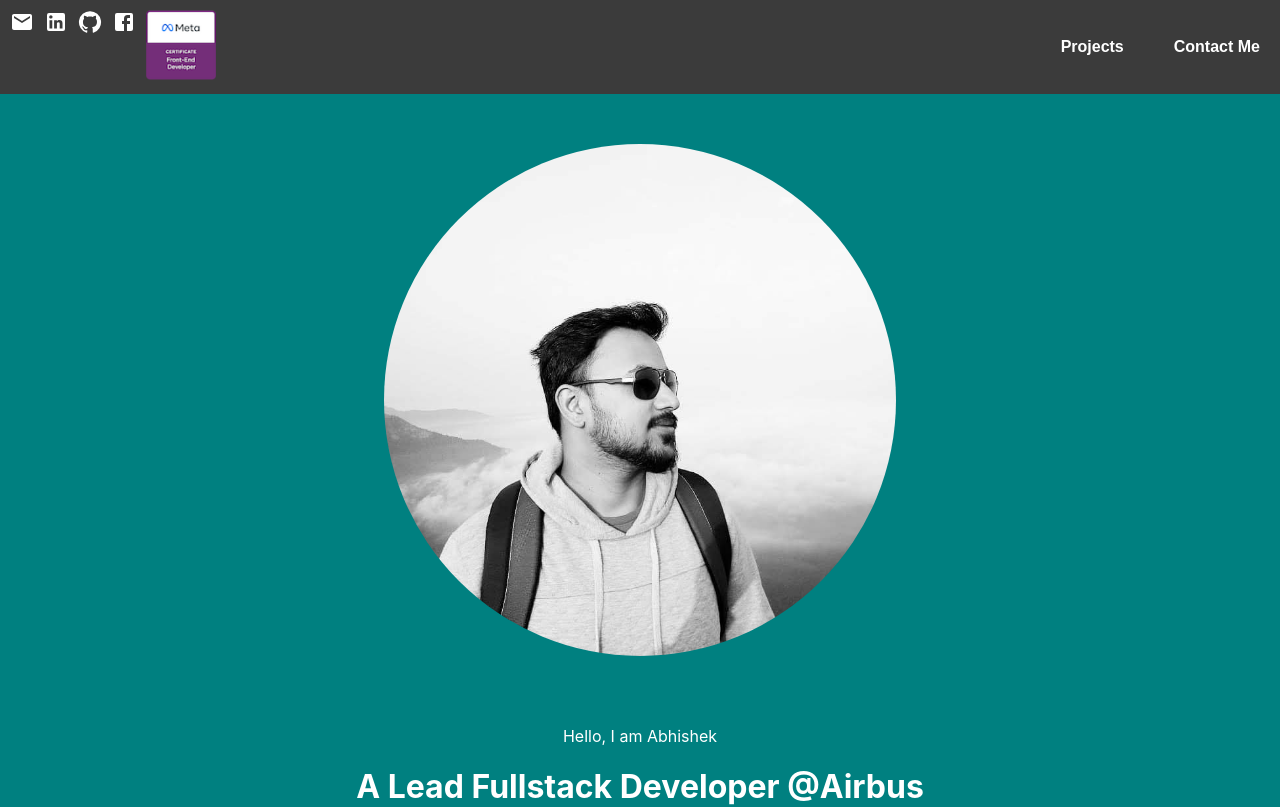
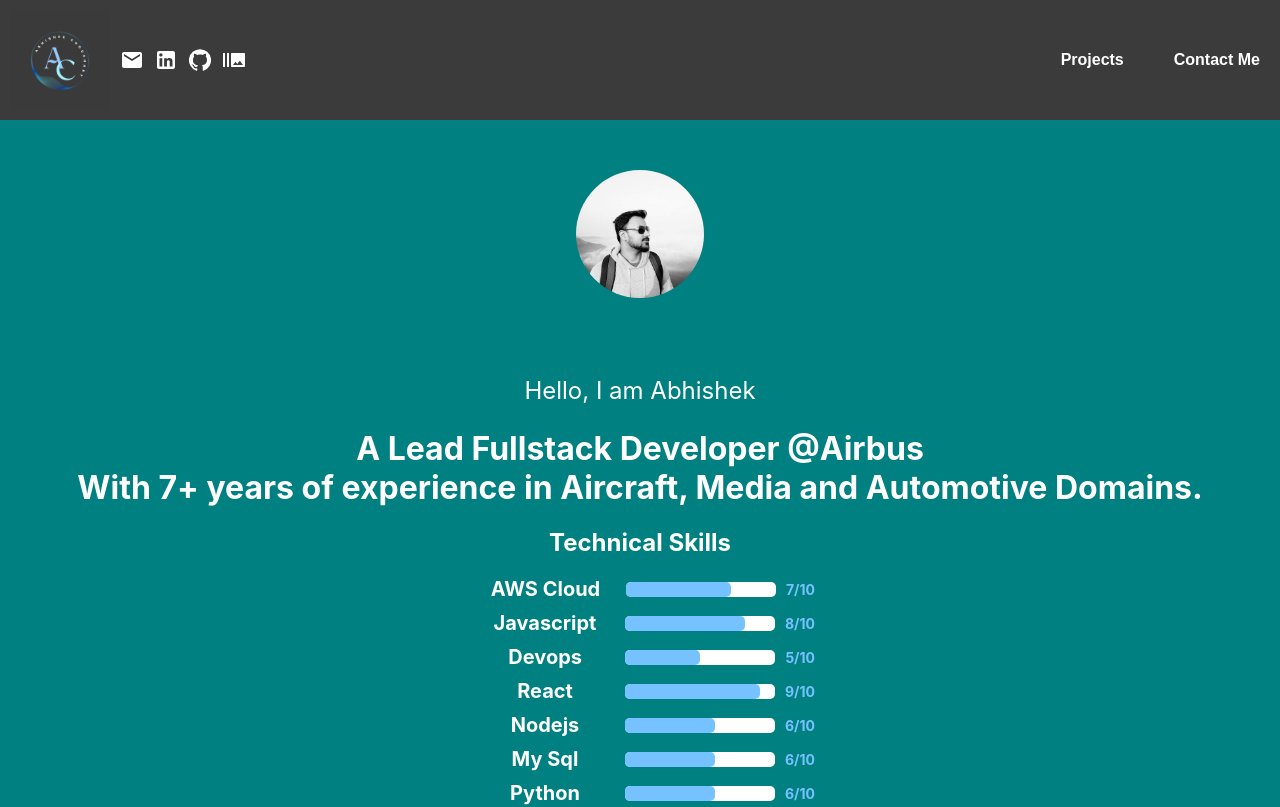
Before and after one commit to abhiscripts/myprofile, a React (Create React App) app: page / in a window 1280 px wide. Shown: the top 807 px of the page. Built offline with nearby package versions, Linux system fonts and the light colour scheme.

Commit message:
updated alt

```diff
--- a/public/index.html
+++ b/public/index.html
@@ -2,14 +2,14 @@
 <html lang="en">
   <head>
     <meta charset="utf-8" />
-    <link rel="icon" href="%PUBLIC_URL%/favicon.ico" />
+    <link rel="icon" href="%PUBLIC_URL%/logo.png" />
     <meta name="viewport" content="width=device-width, initial-scale=1" />
     <meta name="theme-color" content="#000000" />
     <meta
       name="description"
       content="Web site created using create-react-app"
     />
-    <link rel="apple-touch-icon" href="%PUBLIC_URL%/logo192.png" />
+    <link rel="apple-touch-icon" href="%PUBLIC_URL%/logo.png" />
     <!--
       manifest.json provides metadata used when your web app is installed on a
       user's mobile device or desktop. See https://developers.google.com/web/fundamentals/web-app-manifest/
--- a/src/Component/About.jsx
+++ b/src/Component/About.jsx
@@ -1,4 +1,5 @@
 import React from "react";
+import Skills from "./Skills";
 import me from "../Assets/me.jpg";
 
 export default function About() {
@@ -9,8 +10,9 @@ export default function About() {
       <h1>
         A Lead Fullstack Developer @Airbus
         <br />
-        Who knows Javascript, AWS (cloud), React, Python and Devops
+        With 7+ years of experience in Aircraft, Media and Automotive Domains.
       </h1>
+      <Skills/>
     </div>
   );
 }
--- a/src/Component/Footer.jsx
+++ b/src/Component/Footer.jsx
@@ -1,7 +1,11 @@
-import React from 'react'
+import React from "react";
+import logo from "./../Assets/logo.png";
 
 export default function Footer() {
   return (
-    <div className="footer">Abhishek © Copyright, 2023</div>
-  )
+    <div className="footer">
+      <p>Abhishek © Copyright, 2023</p>
+      <img src={logo} alt="logo" />
+    </div>
+  );
 }
--- a/src/Component/Header.jsx
+++ b/src/Component/Header.jsx
@@ -2,14 +2,16 @@ import React from "react";
 import EmailIcon from "@mui/icons-material/Email";
 import LinkedInIcon from "@mui/icons-material/LinkedIn";
 import GitHubIcon from "@mui/icons-material/GitHub";
-import FacebookIcon from "@mui/icons-material/Facebook";
+import BurstModeIcon from '@mui/icons-material/BurstMode';
 import cert from "./../Assets/cert.png";
+import logo from "./../Assets/logo.png";
+import { maxHeight, style } from "@mui/system";
 
 const SOCIAL_LINKS = {
-  email: "https://example.com/email",
-  github: "https://example.com/github",
-  linkedin: "https://example.com/linkedin",
-  facebook: "https://example.com/facebook",
+  email: "mailto:abhishek.kc6@gmail.com",
+  github: "https://github.com/abhiscripts",
+  linkedin: "https://www.linkedin.com/in/abhishekchoudhary1/",
+  medium: "https://medium.com/@abhishek.kc6",
 };
 export default function Header({ projectsRef, contactRef }) {
   const handleIconClick = (url) => {
@@ -26,25 +28,34 @@ export default function Header({ projectsRef, contactRef }) {
   return (
     <div className="header">
       <div className="headerSocial">
-        <EmailIcon onClick={() => handleIconClick(SOCIAL_LINKS["email"])} />
+        <img src={logo} alt="logo" />
+        <EmailIcon
+          onClick={() => handleIconClick(SOCIAL_LINKS["email"])}
+          style={{ height: "100px" }}
+        />
         <LinkedInIcon
           onClick={() => handleIconClick(SOCIAL_LINKS["linkedin"])}
+          style={{ height: "100px" }}
         />
-        <GitHubIcon onClick={() => handleIconClick(SOCIAL_LINKS["github"])} />
-        <FacebookIcon
-          onClick={() => handleIconClick(SOCIAL_LINKS["facebook"])}
+        <GitHubIcon
+          onClick={() => handleIconClick(SOCIAL_LINKS["github"])}
+          style={{ height: "100px" }}
         />
-        <a
+        <BurstModeIcon
+          onClick={() => handleIconClick(SOCIAL_LINKS["medium"])}
+          style={{ height: "100px" }}
+        />
+      </div>
+      <div className="headerPage">
+        <button onClick={scrollToProjects}>Projects</button>
+        <button onClick={scrollToContact}>Contact Me</button>
+        {/* <a
           target="_blank"
           rel="noreferrer"
           href="https://www.credly.com/badges/a428a2ea-82c4-4d3e-a5cf-f492757b3403/public_url"
         >
           <img src={cert} alt="meta cert"/>
-        </a>
-      </div>
-      <div className="headerPage">
-        <button onClick={scrollToProjects}>Projects</button>
-        <button onClick={scrollToContact}>Contact Me</button>
+        </a> */}
       </div>
     </div>
   );
--- /dev/null
+++ b/src/Component/Skills.css
@@ -0,0 +1,38 @@
+.skills-container {
+    width: 350px;
+    margin: auto; /* Add this line to move the component to the left */
+    padding-bottom: 20px;
+  }
+
+  .skill {
+    display: flex;
+    align-items: center;
+    margin-bottom: 10px;
+  }
+
+  .skill-name {
+    flex-grow: 1;
+    font-weight: bold;
+    font-size: 20px;
+    color: white;
+  }
+
+  .skill-bar {
+    width: 150px;
+    height: 15px;
+    background-color: white;
+    border-radius: 5px;
+    margin-right: 10px;
+  }
+
+  .skill-progress {
+    height: 100%;
+    background-color: #76c1ff;
+    border-radius: 5px;
+  }
+
+  .skill-rating {
+    font-size: 14px;
+    font-weight: bold;
+    color: #76c1ff;
+  }
--- /dev/null
+++ b/src/Component/Skills.jsx
@@ -0,0 +1,64 @@
+import React from "react";
+import "./Skills.css";
+
+const Skills = () => {
+  return (
+    <div className="skills-container">
+      <h2>Technical Skills</h2>
+      {skillsObject.map((skill) => {
+        return (
+          <div className="skill">
+            <span className="skill-name">{skill.name}</span>
+            <div className="skill-bar">
+              <div
+                className="skill-progress"
+                style={{ width: skill.width }}
+              ></div>
+            </div>
+            <span className="skill-rating">{skill.rating}</span>
+          </div>
+        );
+      })}
+    </div>
+  );
+};
+
+export default Skills;
+
+const skillsObject = [
+  {
+    name: "AWS Cloud",
+    width: "70%",
+    rating: "7/10",
+  },
+  {
+    name: "Javascript",
+    width: "80%",
+    rating: "8/10",
+  },
+  {
+    name: "Devops",
+    width: "50%",
+    rating: "5/10",
+  },
+  {
+    name: "React",
+    width: "90%",
+    rating: "9/10",
+  },
+  {
+    name: "Nodejs",
+    width: "60%",
+    rating: "6/10",
+  },
+  {
+    name: "My Sql",
+    width: "60%",
+    rating: "6/10",
+  },
+  {
+    name: "Python",
+    width: "60%",
+    rating: "6/10",
+  },
+];
--- a/src/Component/component.css
+++ b/src/Component/component.css
@@ -14,7 +14,7 @@
 }
 
 .headerSocial img {
-  max-height: 70px;
+  max-height: 100px;
 }
 
 .headerPage {
@@ -36,16 +36,19 @@
 .about {
   background-color: teal;
   max-height: 70%;
+  color: white;
 }
 
-.about p,
-h1 {
-  color: white;
+.about p {
+  font-size: 24px;
+  display: flex;
+  justify-content: center;
+
 }
 
 .about img {
     border-radius: 50%;
-    max-width: 40%;
+    max-width: 10%;
     height: auto;
     padding: 50px;
   }
@@ -165,7 +168,12 @@ h1 {
 
 .footer {
     color: white;
-    background-color: black;
+    background-color: rgb(59, 59, 59);
+    height: 350px;
+}
+
+.footer img {
+  height: 300px;
 }
 
 .scroll-to-top {
```
Also changed, not shown: public/logo.png (added), src/Assets/logo.png (added).
